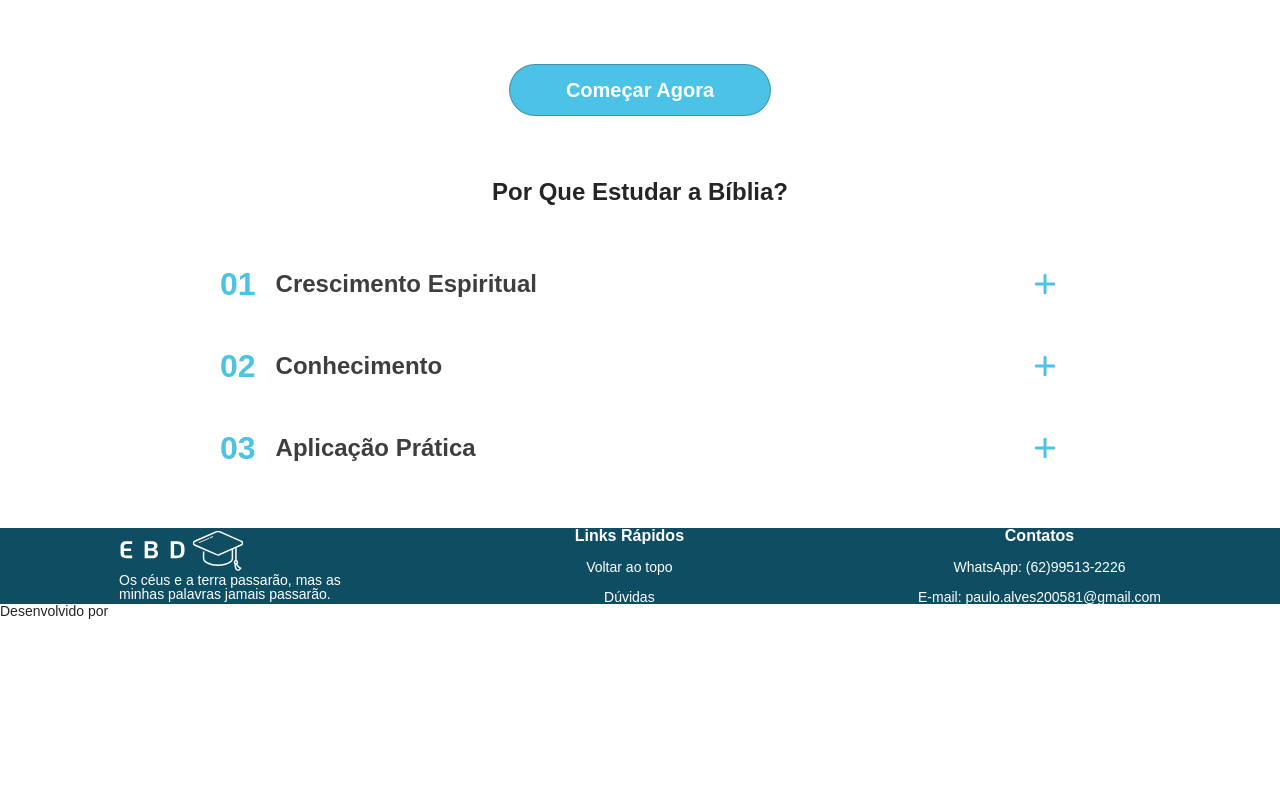
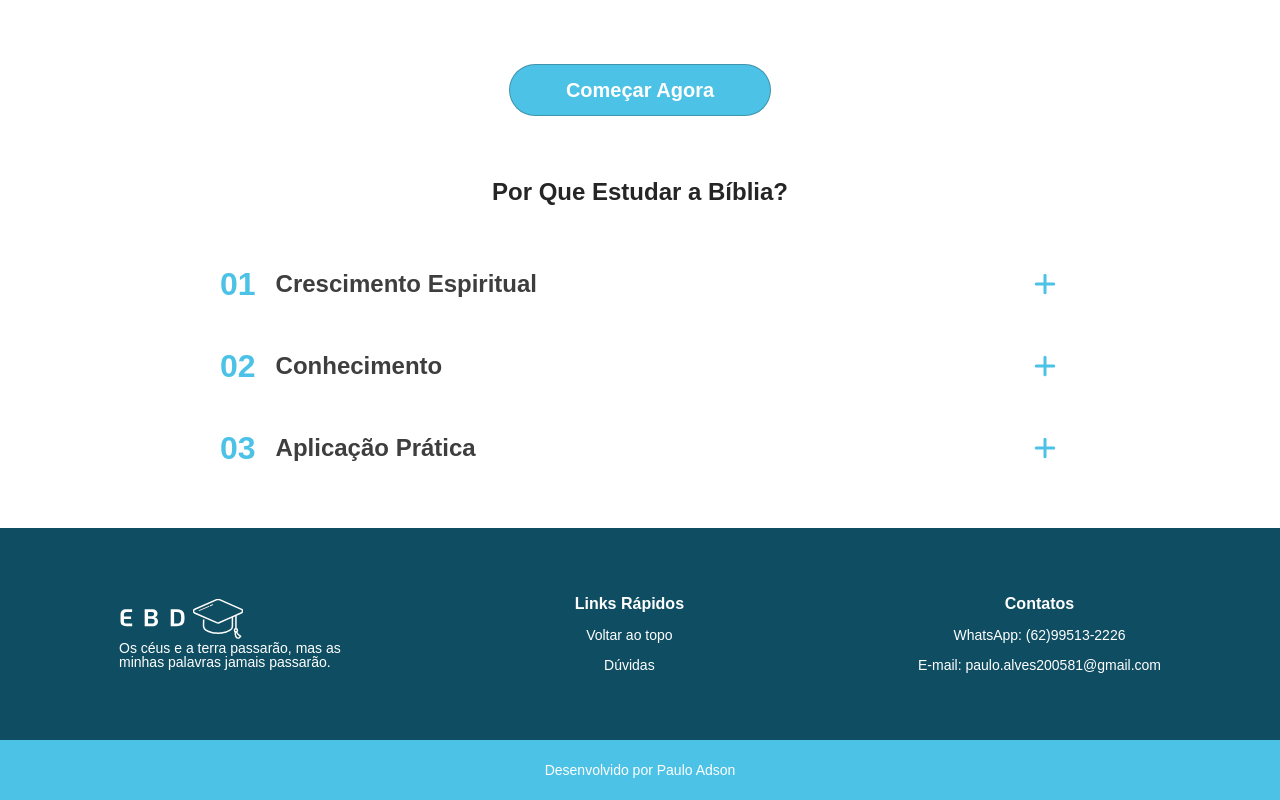
Before and after one commit to PauloAdson/escola-biblica, a React (Create React App) app: page / in a window 1280 px wide. Shown: the part 1233-2033 px from the top of the page. Before the commit the page ends 1852 px from the top, so only its background shows below. Built offline with nearby package versions, Linux system fonts and the light colour scheme; a web font is replaced by a local one.

Commit message:
estilizando o footer

```diff
--- a/src/components/Footer/Footer.jsx
+++ b/src/components/Footer/Footer.jsx
@@ -9,7 +9,7 @@ export class Footer extends React.Component {
                 <footer>
                     <div className="footer__container">
 
-                        <div className="footer__logo ">
+                        <div className="footer__logo">
                             <img src={logo} alt="Logo EBD" />
                             <p>
                                 Os céus e a terra passarão, mas as<br />
--- a/src/components/Footer/styles.css
+++ b/src/components/Footer/styles.css
@@ -1,13 +1,20 @@
 footer {
     background-color: var(--bg-escuro);
+    height: 212px;
+    display: flex;
+    align-items: center;
+    padding: 0 1.4rem;
 }
 
 footer div.footer__container {
     max-width: 1042px;
-    margin: 0 auto;
     display: flex;
     align-items: center;
     justify-content: space-between;
+    flex-wrap: wrap;
+    width: 100%;
+    margin: 0 auto;
+    gap: 2rem;
 }
 
 div.footer__logo p {
@@ -27,11 +34,36 @@ h4.footer__links-titulo {
     color: var(--cor-secundaria);
 }
 
-div.footer__links p, a {
+div.footer__links p {
+    color: var(--cor-secundaria);
+}
+
+div.footer__links a {
     color: var(--cor-secundaria);
 }
 
 div.footer__links a:hover {
     text-decoration: underline;
-    opacity: 0.9;
+    color: var(--cor-secundaria-acao);
 }
+
+div.copyright {
+    display: flex;
+    justify-content: center;
+    align-items: center;
+    height: 60px;
+    background-color: var(--bg-claro);
+}
+
+div.copyright p, a {
+    color: var(--cor-secundaria);
+}
+
+div.copyright p, a {
+    color: var(--cor-secundaria);
+}
+
+div.copyright a:hover {
+    color: var(--cor-secundaria-acao);
+    text-decoration: underline;
+}
```
